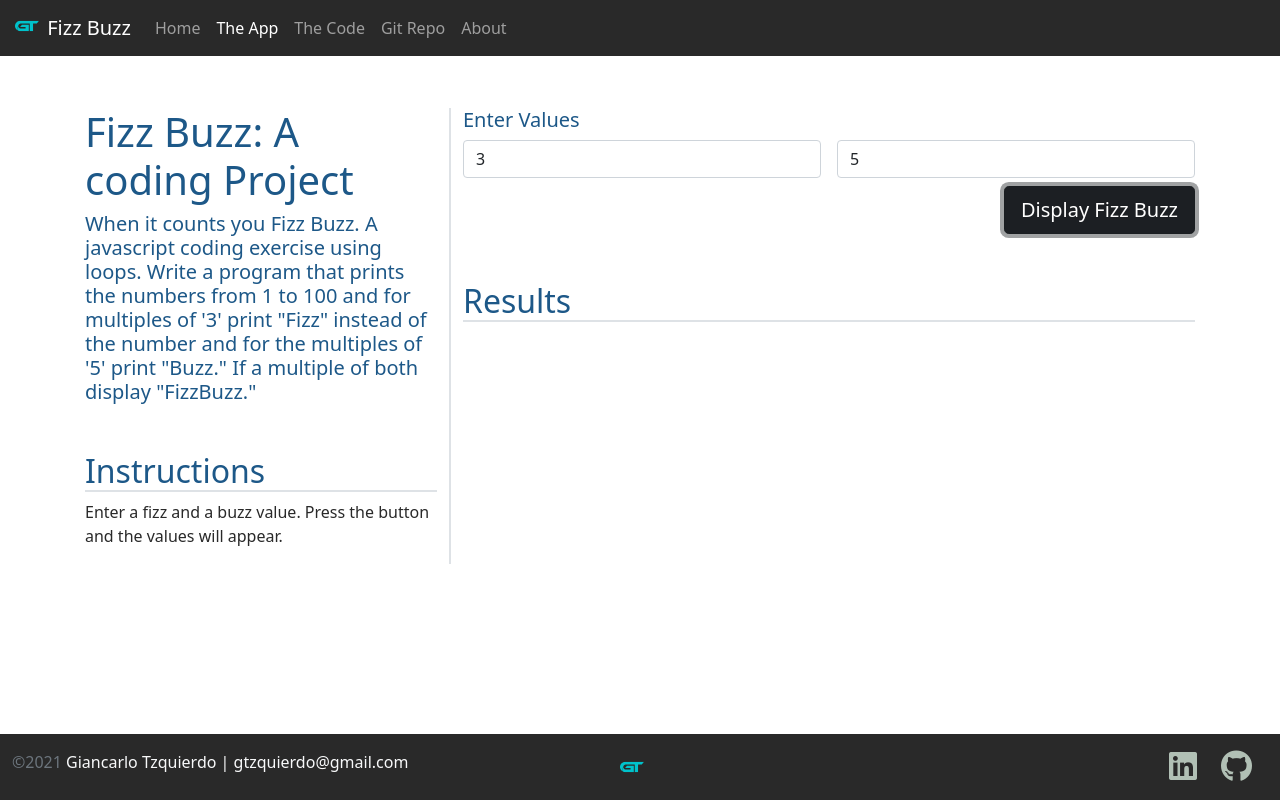
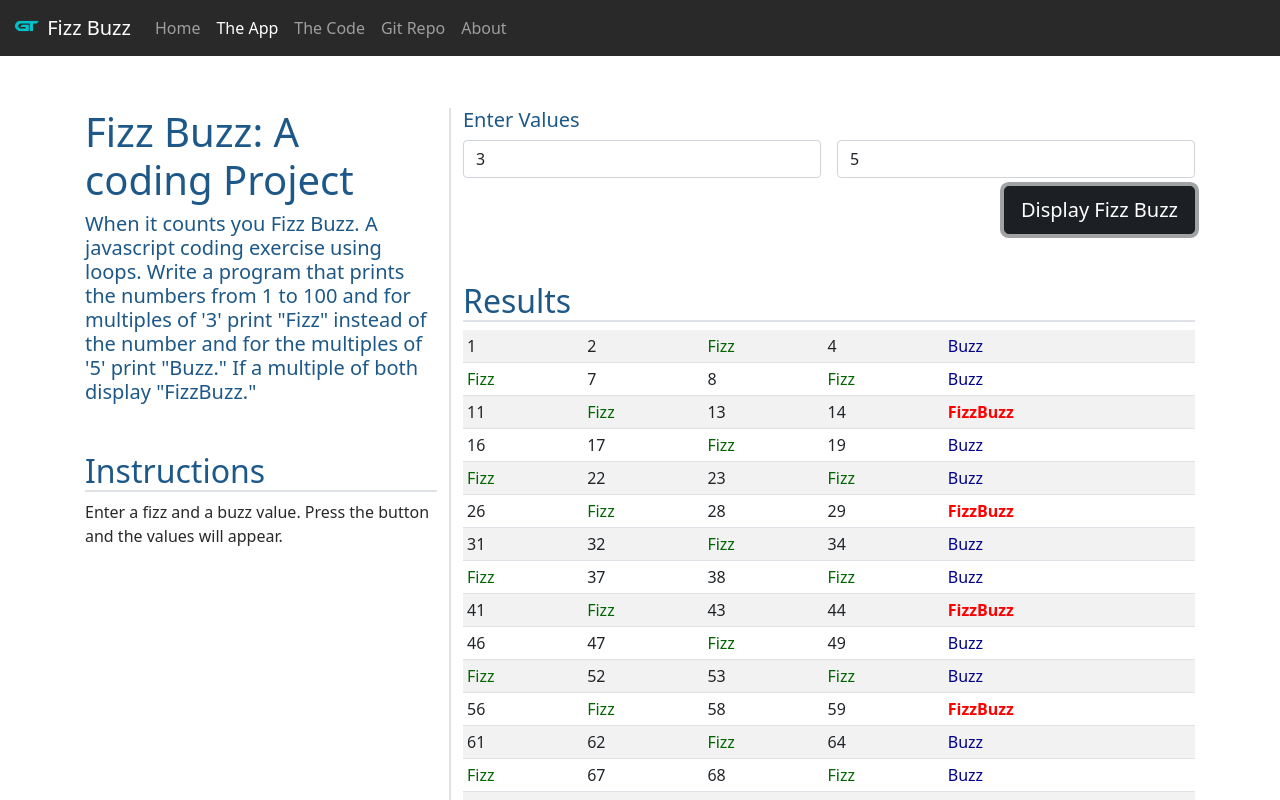
Before and after one commit to Gtzquierdo/FizzBuzz, a plain HTML site: page app.html in a window 1280 px wide. Both pictures are taken after a click on the button "Display Fizz Buzz". Shown: the top 800 px of the page. Drawn offline with nearby package versions, Linux system fonts and the light colour scheme.

Commit message:
FizzBuzz Complete
Work on Logo and CSS colors, if want to

```diff
--- a/app.html
+++ b/app.html
@@ -67,10 +67,10 @@
                         <h5>Enter Values</h5>
                         <form class="row gy-2 gx-3">
                             <div class="col">
-                                <input id="startValue" type="number" class="form-control" placeholder="Start Value" value=3 aria-label="Start Value">
+                                <input id="fizzValue" type="number" class="form-control" placeholder="Fizz Value" value=3 aria-label="Fizz Value">
                             </div>
                             <div class="col">
-                                <input id="endValue" type="number" class="form-control" placeholder="End Value" value=5 aria-label="End Value">
+                                <input id="buzzValue" type="number" class="form-control" placeholder="Buzz Value" value=5 aria-label="Buzz Value">
                             </div>
                             <div class="col-12 d-flex justify-content-end">
                                 <button id="btnSubmit" class="btn btn-dark btn-lg" type="button">Display Fizz Buzz</button>
@@ -111,6 +111,16 @@
             </div>
     </footer>
 
+    <template id="fbTemplate">
+        <tr>
+            <td></td>
+            <td></td>
+            <td></td>
+            <td></td>
+            <td></td>
+        </tr>
+    </template>
+
     <!-- Bootstrap JS -->
     <script src="https://cdn.jsdelivr.net/npm/@popperjs/core@2.9.2/dist/umd/popper.min.js"
     integrity="sha384-IQsoLXl5PILFhosVNubq5LC7Qb9DXgDA9i+tQ8Zj3iwWAwPtgFTxbJ8NT4GN1R8p" crossorigin="anonymous">
@@ -119,6 +129,9 @@
         integrity="sha384-cVKIPhGWiC2Al4u+LWgxfKTRIcfu0JTxR+EQDz/bgldoEyl4H0zUF0QKbrJ0EcQF" crossorigin="anonymous">
     </script>
     <script src="js/site.js"></script>
+    <script>
+        document.getElementById('btnSubmit').addEventListener('click', getValues);
+    </script>
 </body>
 
 </html>
--- a/css/site.css
+++ b/css/site.css
@@ -55,6 +55,19 @@ footer .social>a:hover{
     color: var(--secondary-color);
 }
 
+.Fizz{
+    color: darkgreen;
+}
+
+.Buzz{
+    color: darkblue;
+}
+
+.FizzBuzz{
+    color: red;
+    font-weight: bold;
+}
+
 code[class*="language-"],
     pre[class*="language-"] {
         white-space: pre-wrap;
--- a/js/site.js
+++ b/js/site.js
@@ -0,0 +1,89 @@
+// Get the values from the user. We need to get the fizz and the buzz value
+function getValues() {
+
+    // Get values from the page
+    let fizzValue = document.getElementById("fizzValue").value;
+    let buzzValue = document.getElementById("buzzValue").value;
+
+    // We need to validate the inputs
+    // Parse into Integers
+    fizzValue = parseInt(fizzValue);
+    buzzValue = parseInt(buzzValue);
+
+    if (Number.isInteger(fizzValue) && Number.isInteger(buzzValue)) {
+        // We call fizzBuzz function
+        let fbArray = fizzBuzz(fizzValue, buzzValue);
+
+        // We call displayData function and write the array to the page
+        displayData(fbArray);
+    } else {
+        // Display error message
+        alert("Please enter an integer");
+    }
+}
+
+// Generate numbers from fizzValue to buzzValue
+// do fizzBuzz
+function fizzBuzz(fizzValue, buzzValue) {
+    let returnArray = [];
+
+    // Loop from 1 to 100
+    for (let i = 1; i <= 100; i++) {
+        // Check to see if divisible by Both (3 and 5)
+        if (i % fizzValue == 0 && i % buzzValue == 0) {
+            returnArray.push('FizzBuzz');
+        } else if (i % fizzValue == 0) {
+            returnArray.push('Fizz');
+        } else if (i % buzzValue == 0) {
+            returnArray.push('Buzz');
+        } else {
+            returnArray.push(i);
+        }
+    }
+
+    return returnArray;
+}
+
+// Loop over the array and create a tablerow for each item
+function displayData(fbArray) {
+
+    // Get the table body element from the page
+    let tableBody = document.getElementById("results");
+
+    // Get the template row
+    let templateRow = document.getElementById("fbTemplate");
+
+    // Clear the table first
+    tableBody.innerHTML = "";
+    // Loop over the array and create a tablerow for each item
+    for (let index = 0; index < fbArray.length; index += 5) {
+
+        let tableRow = document.importNode(templateRow.content, true);
+
+        // Grab us the to put into array
+        let rowCols = tableRow.querySelectorAll("td");
+
+        rowCols[0].classList.add(fbArray[index]);
+        rowCols[0].textContent = fbArray[index];
+
+        rowCols[1].classList.add(fbArray[index +1]);
+        rowCols[1].textContent = fbArray[index +1];
+
+        rowCols[2].classList.add(fbArray[index +2]);
+        rowCols[2].textContent = fbArray[index + 2];
+
+        rowCols[3].classList.add(fbArray[index +3]);
+        rowCols[3].textContent = fbArray[index + 3];
+
+        rowCols[4].classList.add(fbArray[index +4]);
+        rowCols[4].textContent = fbArray[index + 4];
+
+
+        tableBody.appendChild(tableRow);
+
+    }
+
+    // Add all the rows to the table
+
+
+}
```
